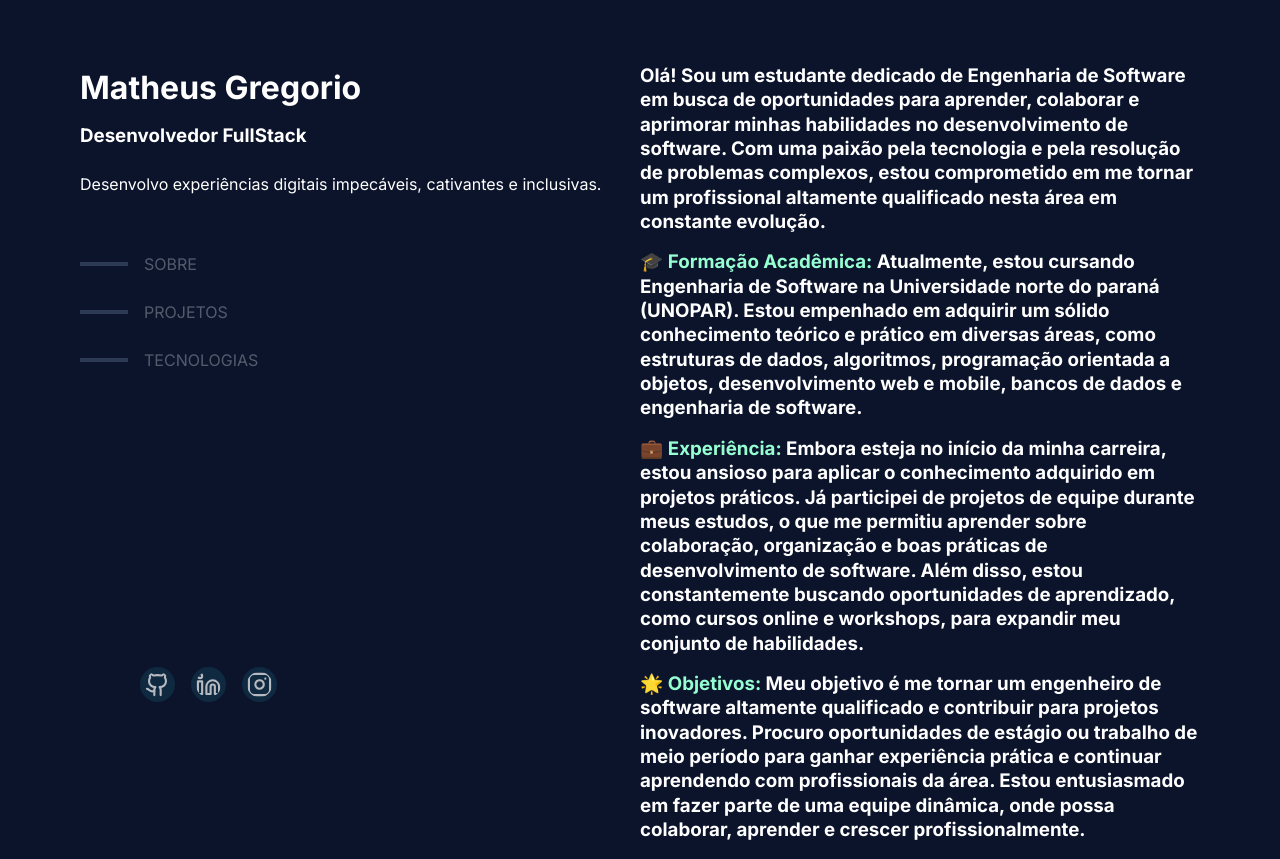
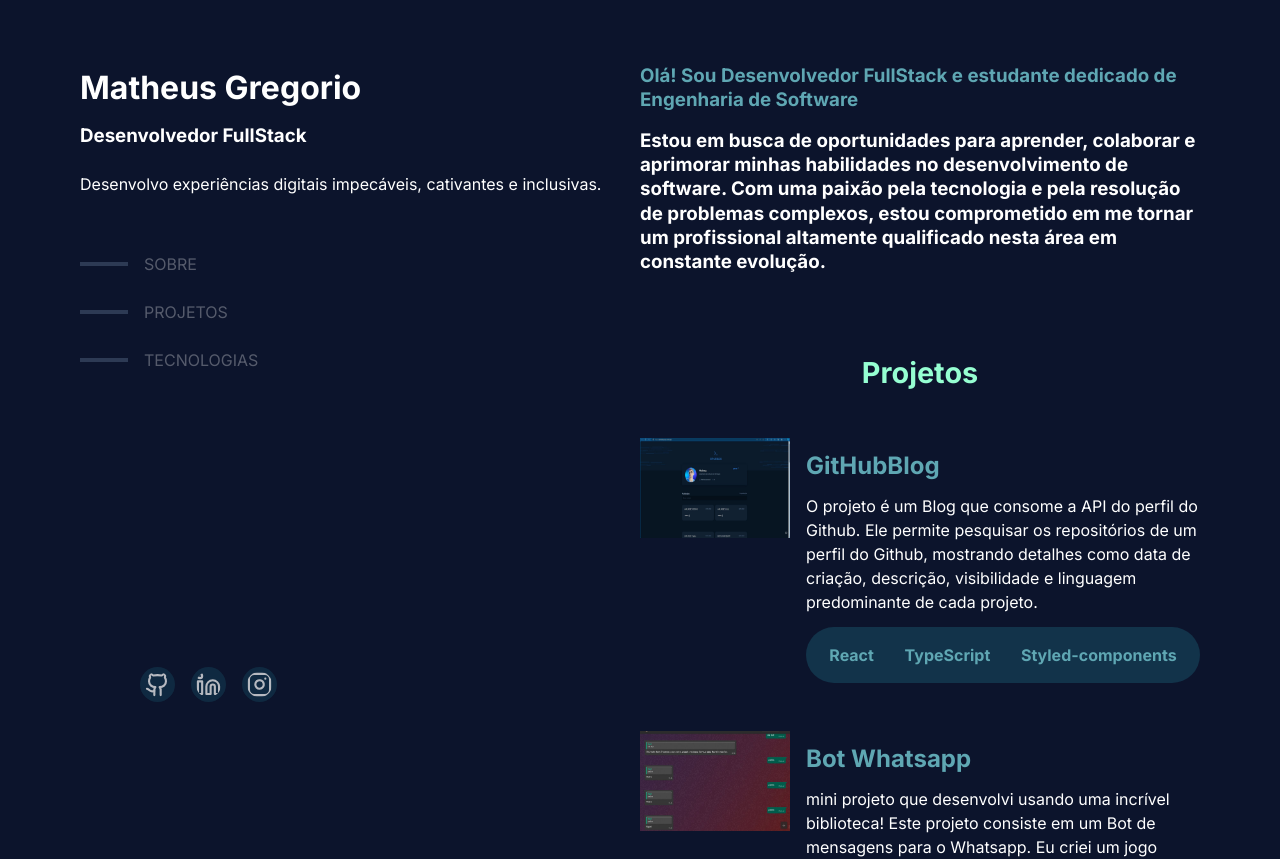
Before and after one commit to Matheussmaced/new_portfolio, a Next.js app: page / in a window 1280 px wide. Shown: the top 859 px of the page. Built offline with nearby package versions, Linux system fonts and the light colour scheme.

Commit message:
fix: description about

```diff
--- a/src/app/(home)/components/about.tsx
+++ b/src/app/(home)/components/about.tsx
@@ -4,39 +4,18 @@ export default function About() {
   return (
     <Main>
       <AbountText>
-        Olá! Sou um estudante dedicado de Engenharia de Software em busca de
-        oportunidades para aprender, colaborar e aprimorar minhas habilidades no
-        desenvolvimento de software. Com uma paixão pela tecnologia e pela
-        resolução de problemas complexos, estou comprometido em me tornar um
-        profissional altamente qualificado nesta área em constante evolução.
+        <Span>
+          Olá! Sou Desenvolvedor FullStack e estudante dedicado de Engenharia de
+          Software
+        </Span>
       </AbountText>
 
       <AbountText>
-        <Span>🎓 Formação Acadêmica:</Span> Atualmente, estou cursando
-        Engenharia de Software na Universidade norte do paraná (UNOPAR). Estou
-        empenhado em adquirir um sólido conhecimento teórico e prático em
-        diversas áreas, como estruturas de dados, algoritmos, programação
-        orientada a objetos, desenvolvimento web e mobile, bancos de dados e
-        engenharia de software.
-      </AbountText>
-
-      <AbountText>
-        <Span>💼 Experiência:</Span> Embora esteja no início da minha carreira,
-        estou ansioso para aplicar o conhecimento adquirido em projetos
-        práticos. Já participei de projetos de equipe durante meus estudos, o
-        que me permitiu aprender sobre colaboração, organização e boas práticas
-        de desenvolvimento de software. Além disso, estou constantemente
-        buscando oportunidades de aprendizado, como cursos online e workshops,
-        para expandir meu conjunto de habilidades.
-      </AbountText>
-
-      <AbountText>
-        <Span>🌟 Objetivos:</Span> Meu objetivo é me tornar um engenheiro de
-        software altamente qualificado e contribuir para projetos inovadores.
-        Procuro oportunidades de estágio ou trabalho de meio período para ganhar
-        experiência prática e continuar aprendendo com profissionais da área.
-        Estou entusiasmado em fazer parte de uma equipe dinâmica, onde possa
-        colaborar, aprender e crescer profissionalmente.
+        Estou em busca de oportunidades para aprender, colaborar e aprimorar
+        minhas habilidades no desenvolvimento de software. Com uma paixão pela
+        tecnologia e pela resolução de problemas complexos, estou comprometido
+        em me tornar um profissional altamente qualificado nesta área em
+        constante evolução.
       </AbountText>
     </Main>
   )
--- a/src/app/(home)/styles/about.ts
+++ b/src/app/(home)/styles/about.ts
@@ -6,6 +6,7 @@ export const Main = styled.main`
 
 export const Span = styled.span`
   color: ${(props) => props.theme['green-light']};
+  color: ${(props) => props.theme['base-subtitle']};
 `
 
 export const AbountText = styled.h3`
```
